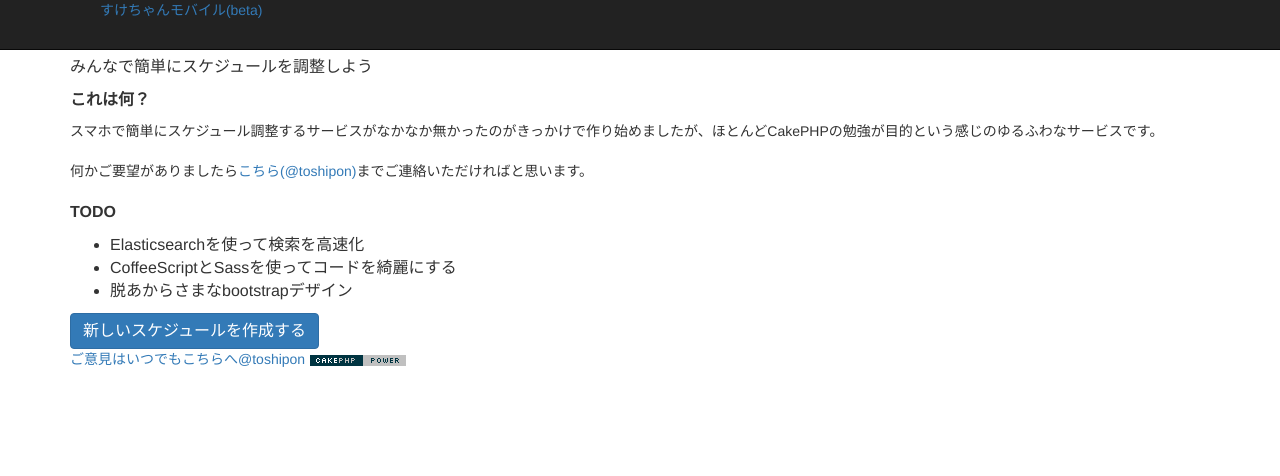
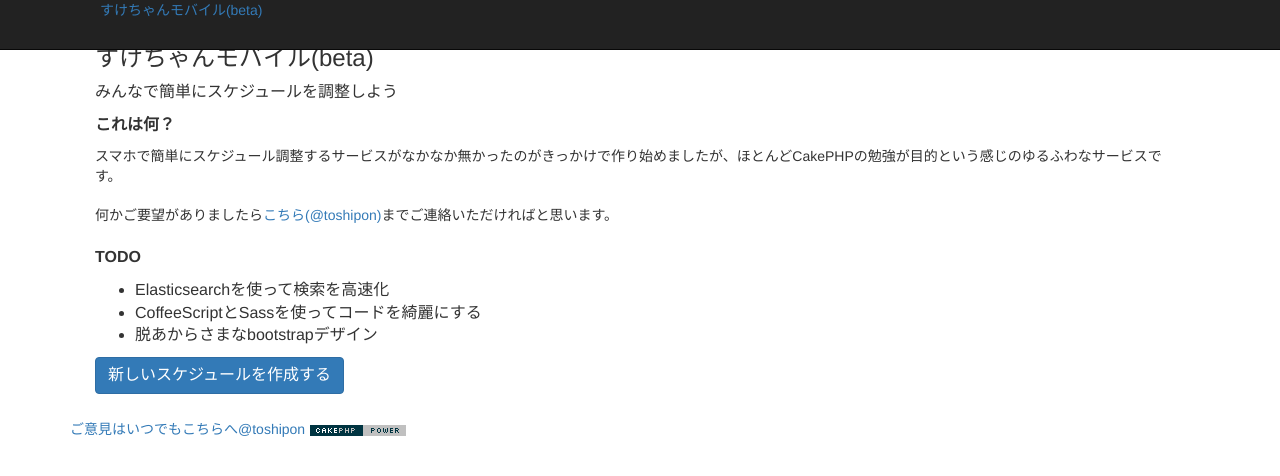
Before and after one commit to toshipon/sukechan-mobile, a CakePHP app: the page made by app/View/Schedules/index.ctp in a window 1280 px wide. Shown: the top 476 px of the page. Run offline with PHP 8.4 and a stand-in for CakePHP, Linux system fonts and the light colour scheme; the template is opened without the code that fills it, so the values that code supplies are empty; some libraries are stand-ins or nearby versions.

Commit message:
change layout

```diff
--- a/app/webroot/css/schedule.css
+++ b/app/webroot/css/schedule.css
@@ -2,6 +2,7 @@
 
 .hero-unit {
 	font-size: 16px;
+	padding: 25px;
 }
 .hero-unit h1 {
 	font-size: 24px;
```
